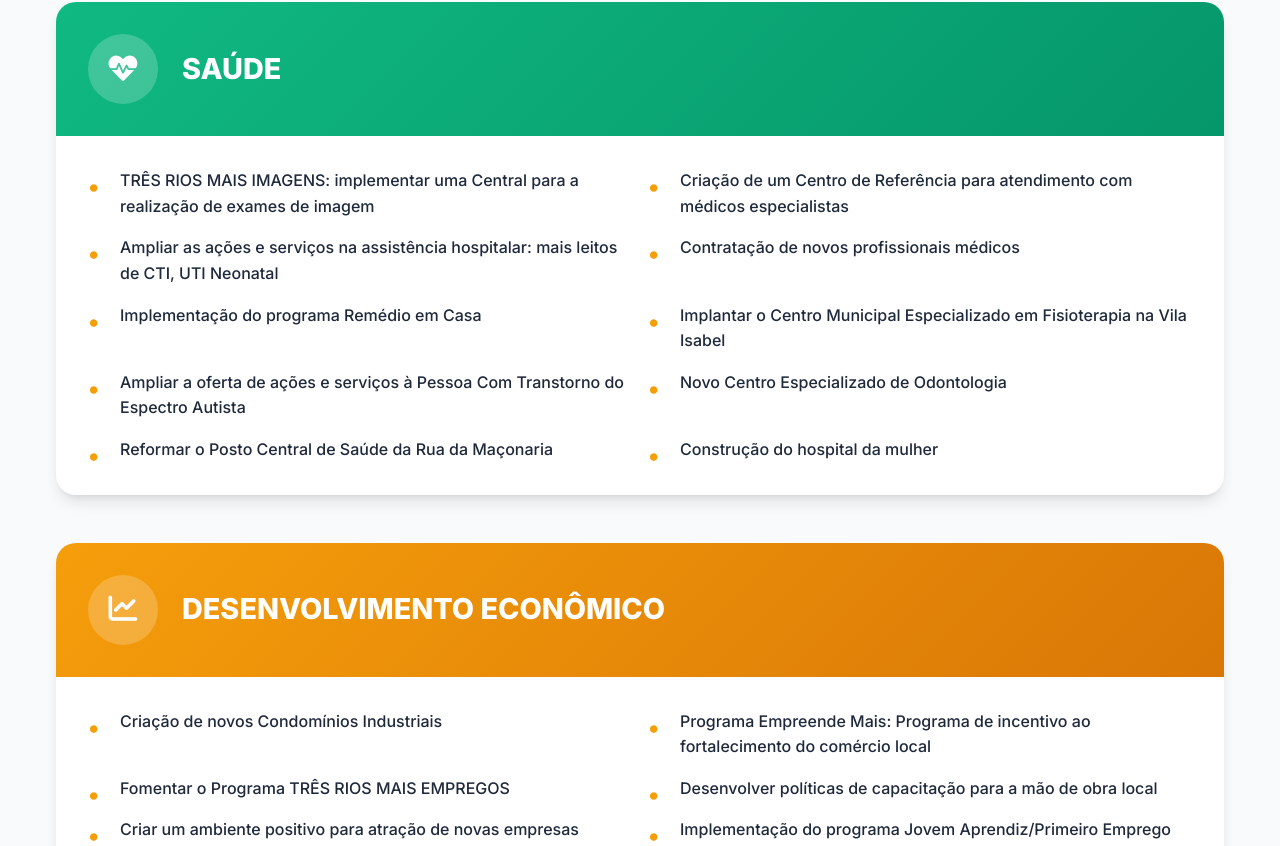
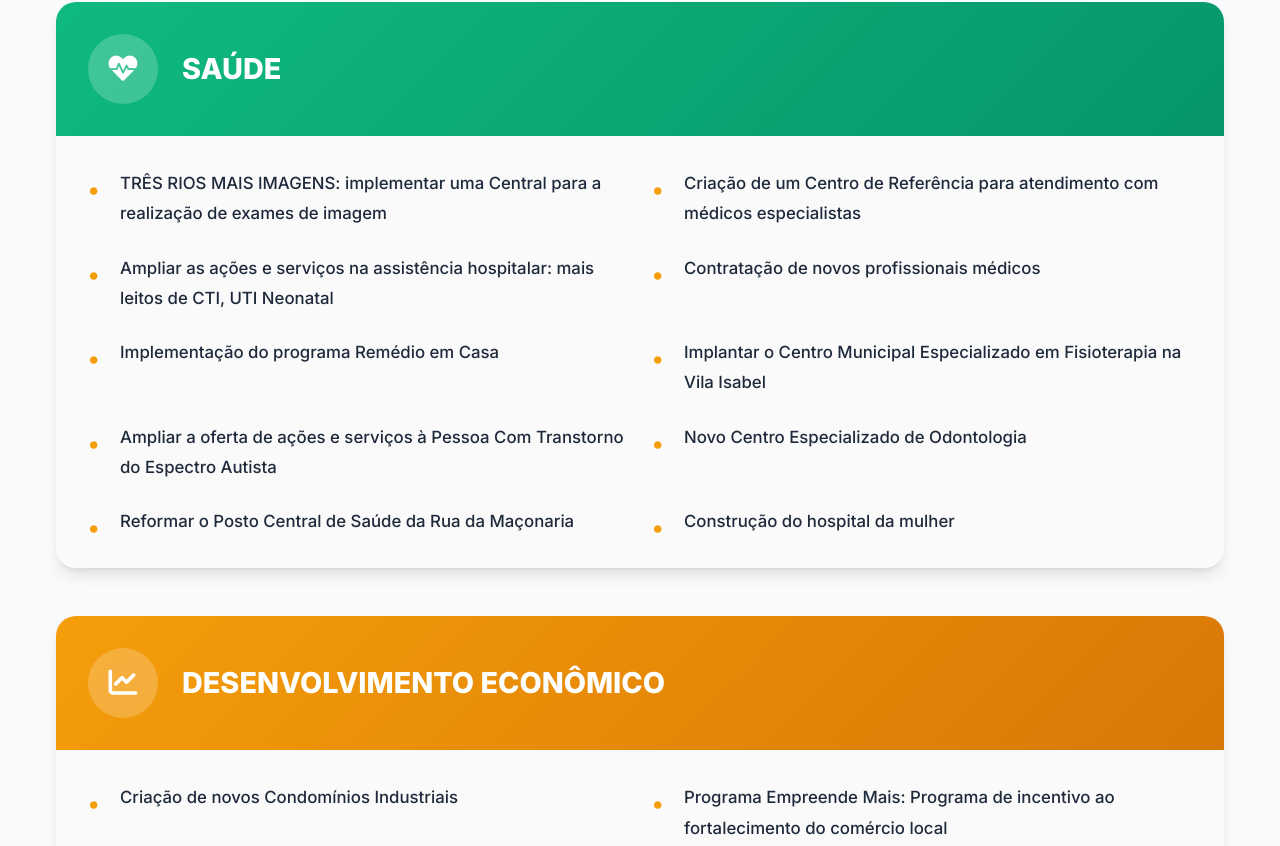
Before and after one commit to francagabrielaas-cmyk/juarezdasaude, a plain HTML site: page index.html in a window 1280 px wide. Shown: the part 1609-2455 px from the top of the page. Drawn offline with Linux system fonts and the light colour scheme.

Commit message:
Melhorar contraste e legibilidade da secao de propostas

```diff
--- a/styles.css
+++ b/styles.css
@@ -507,21 +507,23 @@ body {
 
 .proposta-content {
     padding: 2rem;
+    background: #fafafa;
 }
 
 .proposta-list {
     list-style: none;
     display: grid;
     grid-template-columns: repeat(auto-fit, minmax(400px, 1fr));
-    gap: 1rem;
+    gap: 1.5rem;
 }
 
 .proposta-list li {
     position: relative;
     padding-left: 2rem;
-    color: var(--gray-700);
-    line-height: 1.6;
+    color: var(--gray-800);
+    line-height: 1.8;
     font-weight: 500;
+    font-size: 1.05rem;
 }
 
 .proposta-list li::before {
```
